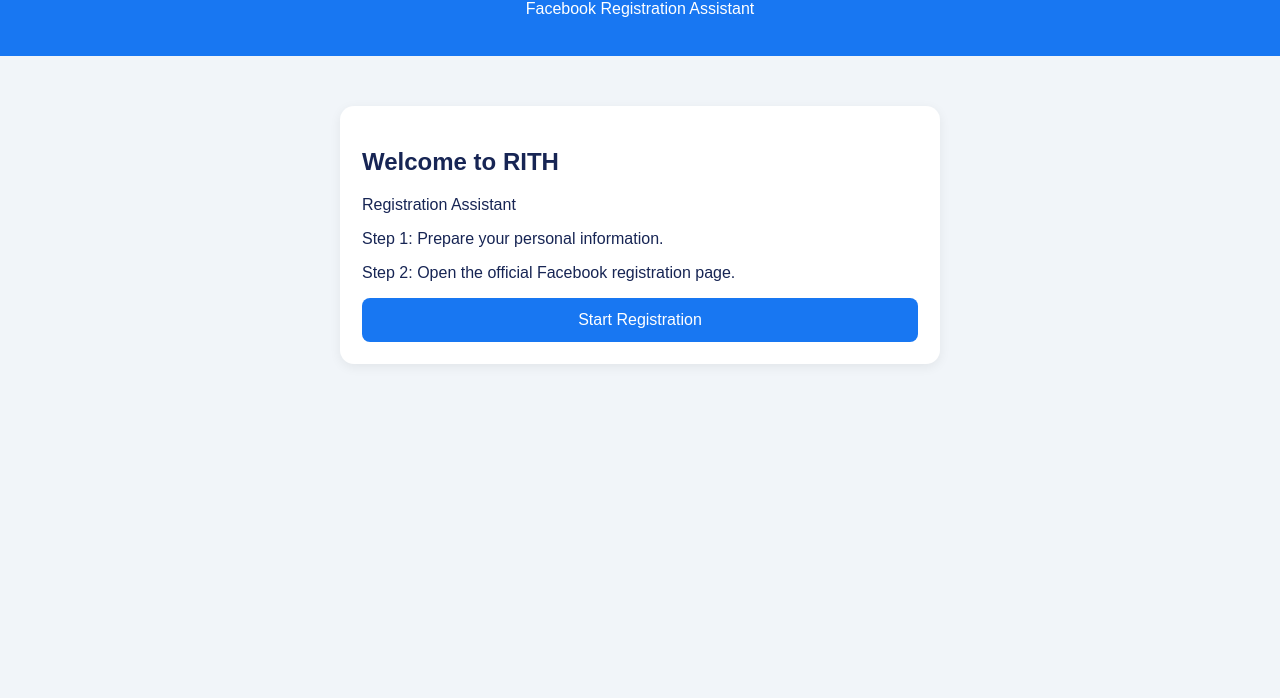
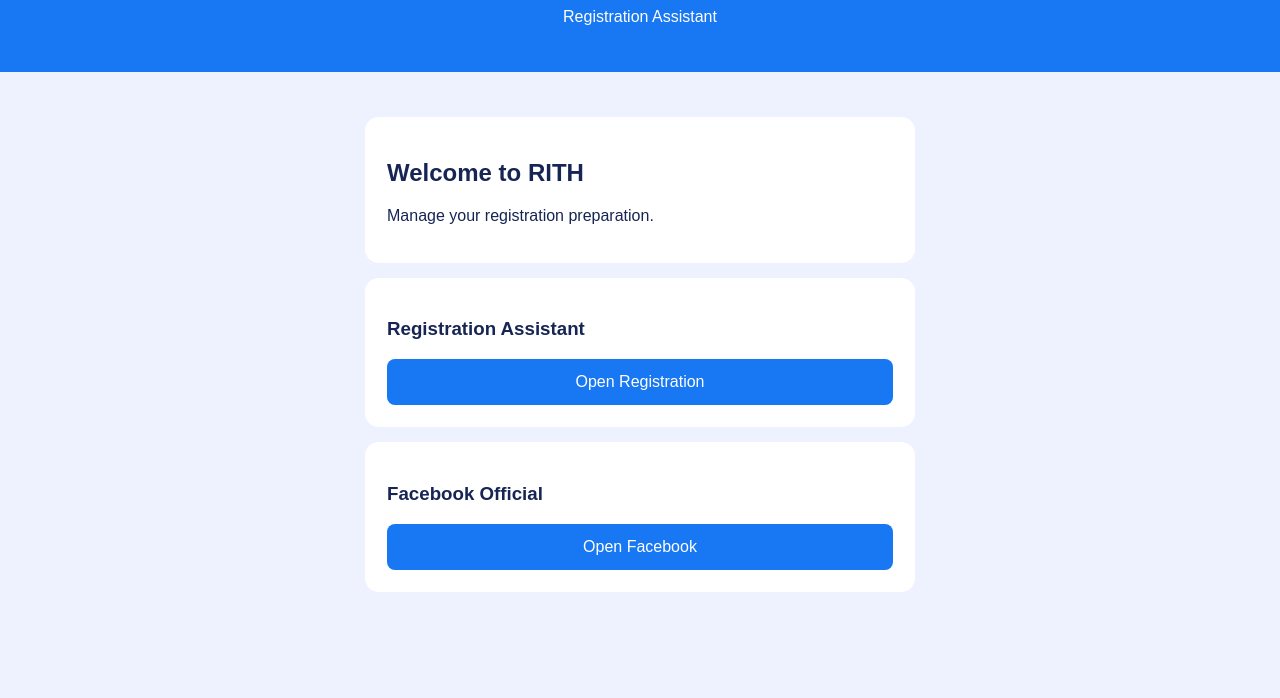
Before and after one commit to etdhduu3-svg/rith-fb-auto, a plain HTML site: page index.html in a window 1280 px wide. Shown: the part 102-800 px from the top of the page. Drawn offline with Linux system fonts and the light colour scheme.

Commit message:
Update index.html

```diff
--- a/index.html
+++ b/index.html
@@ -3,39 +3,39 @@
 <html lang="en">
 <head>
 <meta charset="UTF-8">
-  <meta name="viewport" content="width=device-width, initial-scale=1.0">
+<meta name="viewport" content="width=device-width, initial-scale=1">
 <title>RITH FB AUTO</title>
 <style>
 body {
+  font-family: Arial;
+  background: #eef2ff;
   margin: 0;
-      font-family: Arial, sans-serif;
-      background: #f1f5f9;
   color: #172554;
 }
 header {
   background: #1877f2;
   color: white;
-      padding: 22px;
   text-align: center;
+  padding: 30px 15px;
 }
 main {
-      max-width: 600px;
+  max-width: 550px;
   margin: 30px auto;
-      padding: 20px;
+  padding: 15px;
 }
 .card {
   background: white;
   padding: 22px;
   border-radius: 14px;
-      box-shadow: 0 3px 12px #0001;
+  margin-bottom: 15px;
 }
 button {
   background: #1877f2;
   color: white;
-      border: 0;
-      padding: 13px;
+  border: none;
+  padding: 14px;
+  width: 100%;
   border-radius: 8px;
-      width: 100%;
   font-size: 16px;
 }
 </style>
@@ -43,21 +43,25 @@
 <body>
 <header>
 <h1>RITH FB AUTO</h1>
-    <p>Facebook Registration Assistant</p>
+<p>Registration Assistant</p>
 </header>
-
 <main>
 <div class="card">
 <h2>Welcome to RITH</h2>
-      <p>Registration Assistant</p>
-      <p>Step 1: Prepare your personal information.</p>
-      <p>Step 2: Open the official Facebook registration page.</p>
-      <button onclick="window.open(
-        'https://www.facebook.com/reg/',
-        '_blank'
-      )">
-        Start Registration
-      </button>
+<p>Manage your registration preparation.</p>
+</div>
+<div class="card">
+<h3>Registration Assistant</h3>
+<a href="register.html">
+<button>Open Registration</button>
+</a>
+</div>
+<div class="card">
+<h3>Facebook Official</h3>
+<a href="https://www.facebook.com/reg/"
+target="_blank" rel="noopener">
+<button>Open Facebook</button>
+</a>
 </div>
 </main>
 </body>
```
Lines whose indentation alone changed are shown as unchanged.
